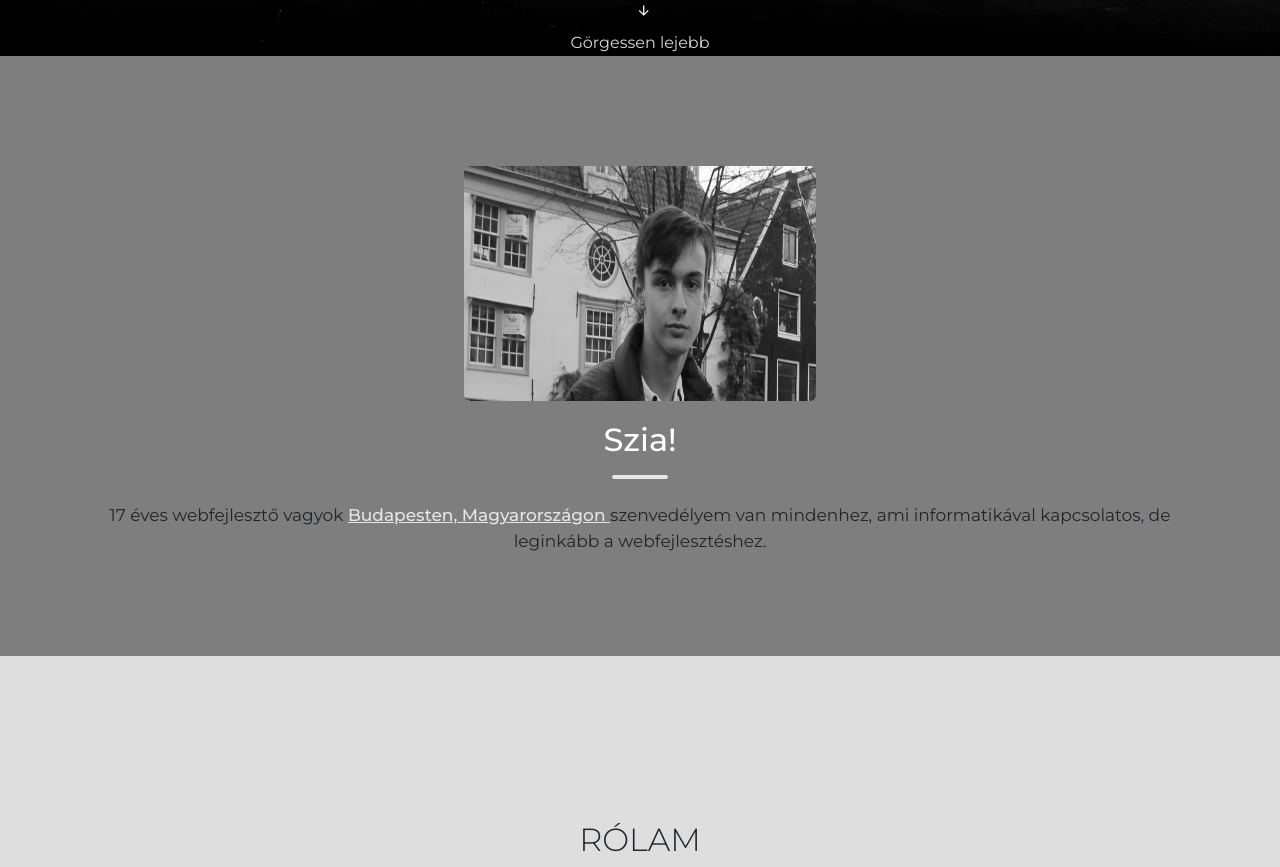
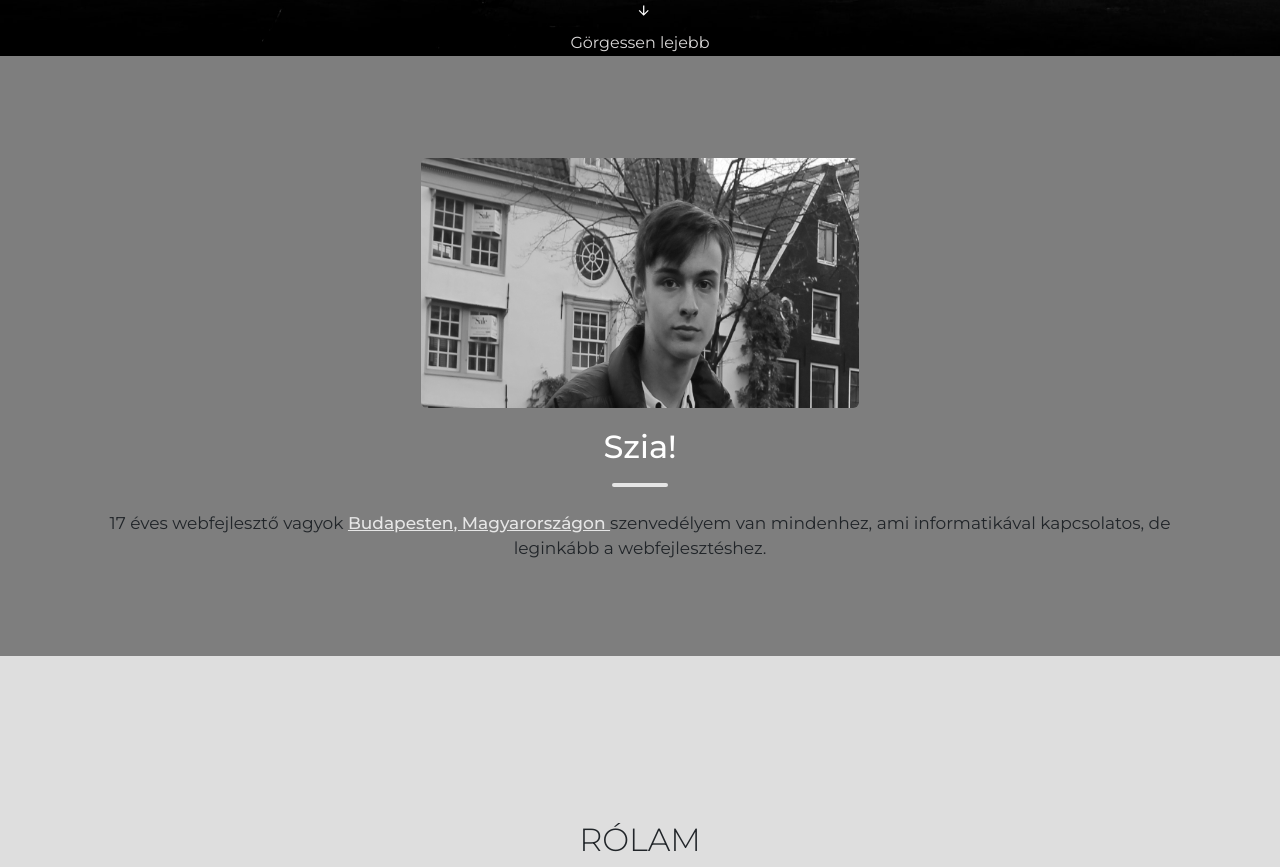
Before and after one commit to TheCyberGuy/portfolio3, a plain HTML site: page index.html in a window 1280 px wide. Shown: the part 744-1611 px from the top of the page. Drawn offline with nearby package versions, Linux system fonts and the light colour scheme; a script that the page names is missing.

Commit message:
Add files via upload

```diff
--- a/css/style.css
+++ b/css/style.css
@@ -30,6 +30,7 @@ html{
 }
 
 #introducion{
+    width: 80vw;
     text-align: center;
     position: absolute;
     top: 45%;
@@ -127,10 +128,9 @@ hr{
 
 .portrait{
     opacity: 0%;
-    margin-top: 20px;
-    margin-bottom: 20px;
-    height: 235px !important;
-    aspect-ratio: 1.5/1;
+    margin: 20px 0;
+    height: 250px !important;
+    aspect-ratio: 1.75/1;
     -webkit-filter: grayscale(100%); /* Safari 6.0 - 9.0 */
     filter: grayscale(100%);
 }
@@ -223,7 +223,8 @@ hr{
 
 .ref{
     border-radius: 8px;
-    width: 250px;
+    width: 300px;
+    aspect-ratio: 1.75/1;
 }
 
 #refp{
```
